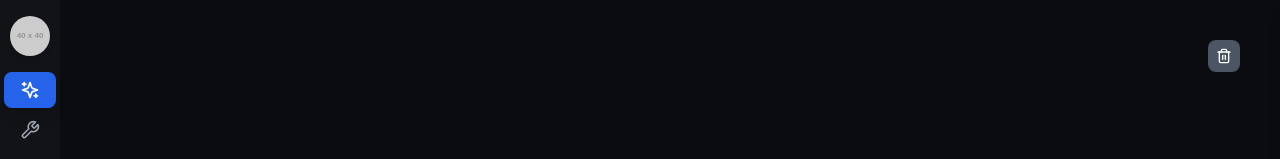
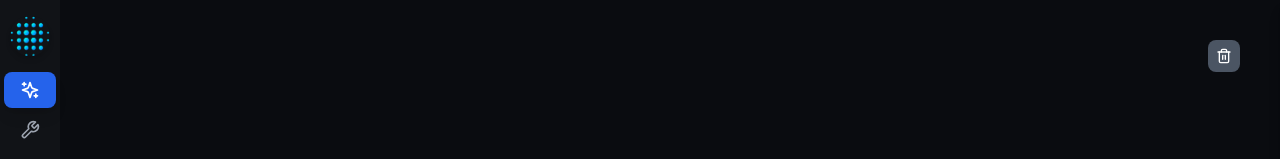
Before and after one commit to An1ru5h/try-demo, a React (Create React App) app: page / in a window 1280 px wide. Shown: the top 159 px of the page. Built offline with nearby package versions, Linux system fonts and the light colour scheme.

Commit message:
Chore: uploaded logo image

```diff
--- a/src/App.js
+++ b/src/App.js
@@ -98,7 +98,7 @@ const AISidebar = ({ activeItem, onSidebarItemClick, themeClasses }) => {
       {/* Company Logo Placeholder - Replaced with image */}
       <div className={`w-10 h-10 mt-3 mb-4 rounded-full flex items-center justify-center overflow-hidden shadow-md`}>
         <img
-          src="https://placehold.co/40x40/000/FFF?text=Logo" // Placeholder image URL
+          src="./Logo.png" // Placeholder image URL
           alt="Company Logo"
           className="w-full h-full object-cover"
           onError={(e) => { e.target.onerror = null; e.target.src = 'https://placehold.co/40x40/555/FFF?text=Error'; }} // Fallback on error
```
